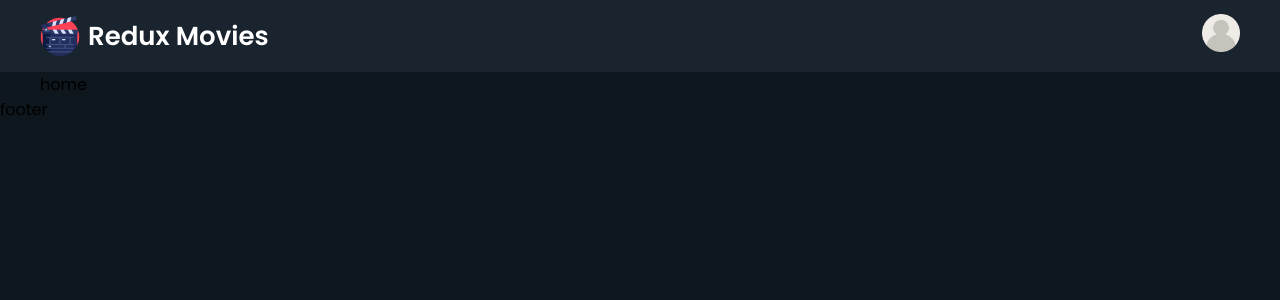
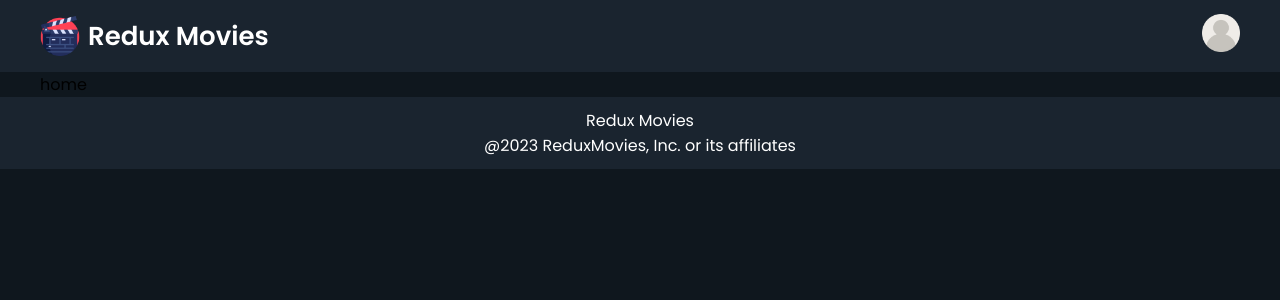
Before and after one commit to prudv13/redux-movies, a React (Vite) app: page / in a window 1280 px wide. Shown: the top 300 px of the page. Built offline with nearby package versions, Linux system fonts and the light colour scheme.

Commit message:
footer styling

```diff
--- a/src/components/Footer/Footer.jsx
+++ b/src/components/Footer/Footer.jsx
@@ -1,9 +1,10 @@
-import React from 'react'
+import './Footer.scss';
 
 const Footer = () => {
   return (
-    <div>
-      footer
+    <div className='footer'>
+      <div>Redux Movies</div>
+      <div>@2023 ReduxMovies, Inc. or its affiliates</div>
     </div>
   )
 }
--- a/src/components/Footer/Footer.scss
+++ b/src/components/Footer/Footer.scss
@@ -0,0 +1,11 @@
+@import '../../common/colors.scss';
+
+.footer {
+    background: $secondary-color;
+    height: 72px;
+    display: flex;
+    flex-direction: column;
+    justify-content: center;
+    align-items: center;
+    color: $font-primary;
+}
```
